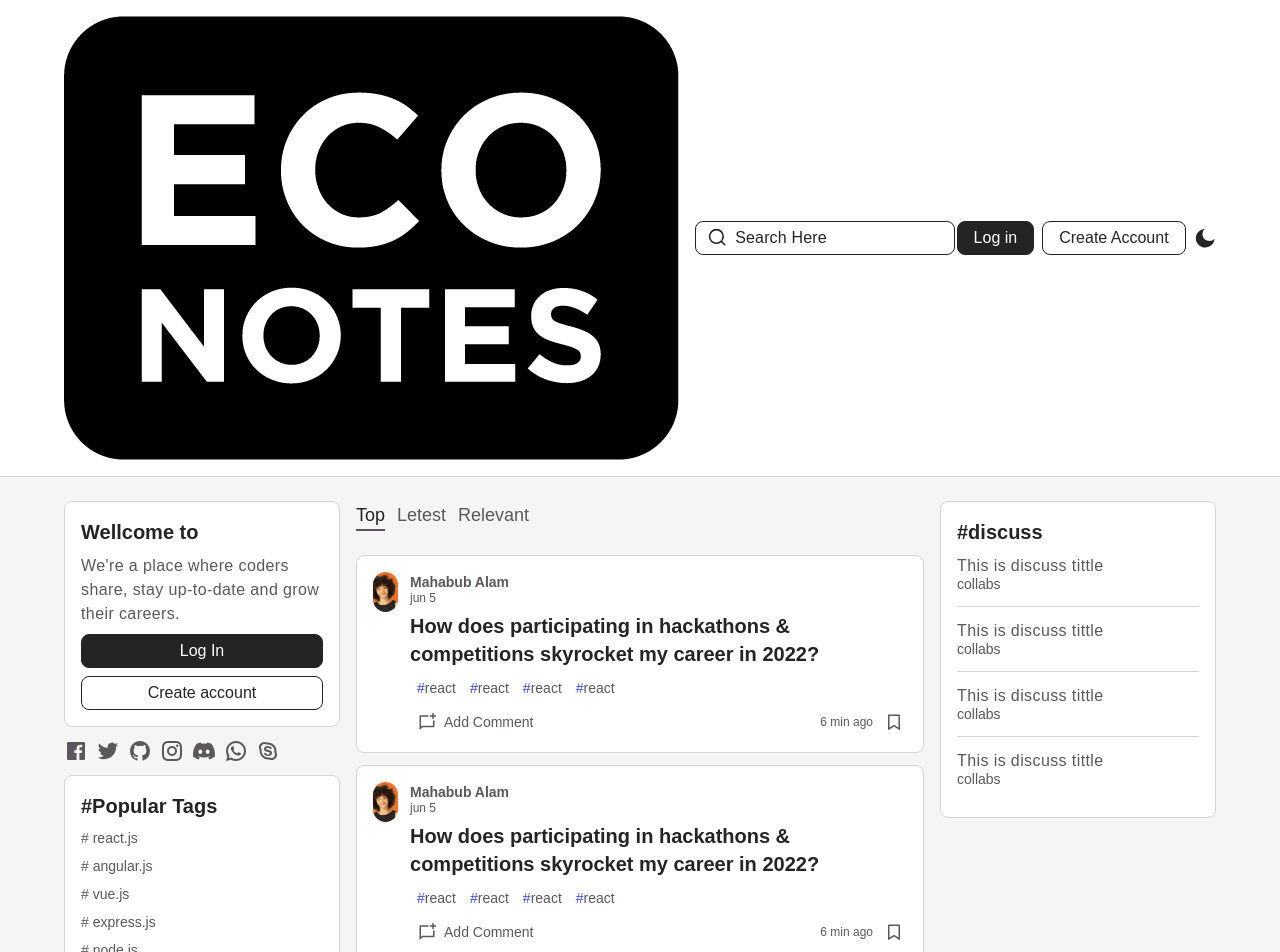
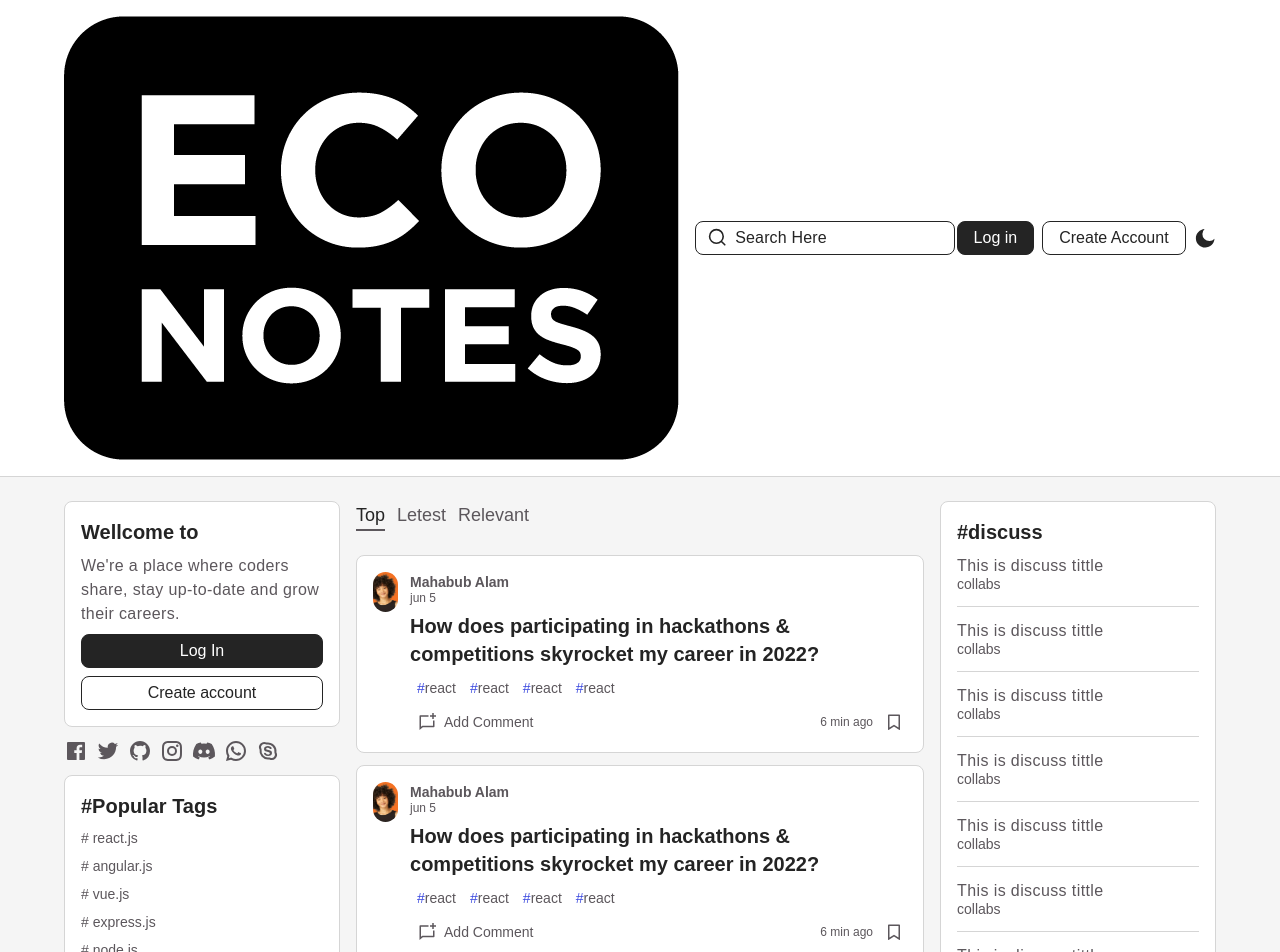
Before and after one commit to TFMahabub/eco-notes, a Next.js app: page / in a window 1280 px wide. Shown: the top 952 px of the page. Built offline with nearby package versions, Linux system fonts and the light colour scheme.

Commit message:
solve some deployment problem

```diff
--- a/components/pages/home/leftSide/PopularTags.tsx
+++ b/components/pages/home/leftSide/PopularTags.tsx
@@ -39,6 +39,7 @@ const PopularTags = () => {
             {
                 tags.map((item: TagTypes) => (
                     <TextSmall
+                        key={item?.id}
                         extraClass="hover:text-secondary-dark cursor-pointer"
                     >
                         # {item?.tag}
--- a/components/pages/home/leftSide/WellcomeTextIndex.tsx
+++ b/components/pages/home/leftSide/WellcomeTextIndex.tsx
@@ -9,7 +9,7 @@ const WellcomeTextIndex = () => {
         <>
             <TextSecondaryTitle>Wellcome to {process.env.NEXT_PUBLIC_COMPANY_NAME}</TextSecondaryTitle>
             <DescriptionText>
-                We're a place where coders share, stay up-to-date and grow their careers.
+                We&apos;re a place where coders share&#44; stay up-to-date and grow their careers&#46;
             </DescriptionText>
             <div className='flex flex-col item-center gap-common'>
                 <ButtonPrimary>Log In</ButtonPrimary>
--- a/components/pages/home/middleSide/MainContent.tsx
+++ b/components/pages/home/middleSide/MainContent.tsx
@@ -4,8 +4,8 @@ const MainContent = () => {
     return (
         <>
             {
-                [...Array(4)].map(() => (
-                    <BlogCart />
+                [...Array(4)].map((_, i) => (
+                    <BlogCart key={i} />
                 ))
             }
         </>
--- a/components/pages/home/rightSide/Discuss.tsx
+++ b/components/pages/home/rightSide/Discuss.tsx
@@ -8,8 +8,8 @@ const Discuss = () => {
             <SecondaryTitleText>#discuss</SecondaryTitleText>
             <div className="space-y-common-.75">
                 {
-                    [...Array(4)].map(() => (
-                        <div className="border-b border-border-light cursor-pointer pb-4 last:border-0">
+                    [...Array(10)].map((_, i) => (
+                        <div key={i} className="border-b border-border-light cursor-pointer pb-4 last:border-0">
                             <DescriptionText extraClass="hover:text-secondary-dark">This is discuss tittle</DescriptionText>
                             <TextSmall extraClass="leading-3">collabs</TextSmall>
                         </div>
--- a/pages/index.tsx
+++ b/pages/index.tsx
@@ -15,6 +15,7 @@ const index = () => {
                 <title>Homepage</title>
             </Head>
             <main className='container mt-main-content-gap grid grid-cols-12 gap-4'>
+                {/* ----------------left-side---------------- */}
                 <aside className='col-span-12 lg:col-span-3 space-y-common-.75 order-2 md:order-none'>
                     <div className='box_area space-y-vertical'>
                         <WellcomeTextIndex />
@@ -29,6 +30,7 @@ const index = () => {
                         <JoinDevCommunity />
                     </div>
                 </aside>
+                {/* ----------------middle-side---------------- */}
                 <main className='col-span-12 lg:col-span-6 space-y-section-gap order-1 md:order-none'>
                     <div className='flex gap-common-.75'>
                         <TopMenus />
@@ -37,6 +39,7 @@ const index = () => {
                         <MainContent />
                     </div>
                 </main>
+                {/* ----------------right-side---------------- */}
                 <aside className='col-span-12 lg:col-span-3 order-3 md:order-none'>
                     <div className='box_area space-y-vertical'>
                         <Discuss />
```
Also changed, not shown: .eslintrc.json.
